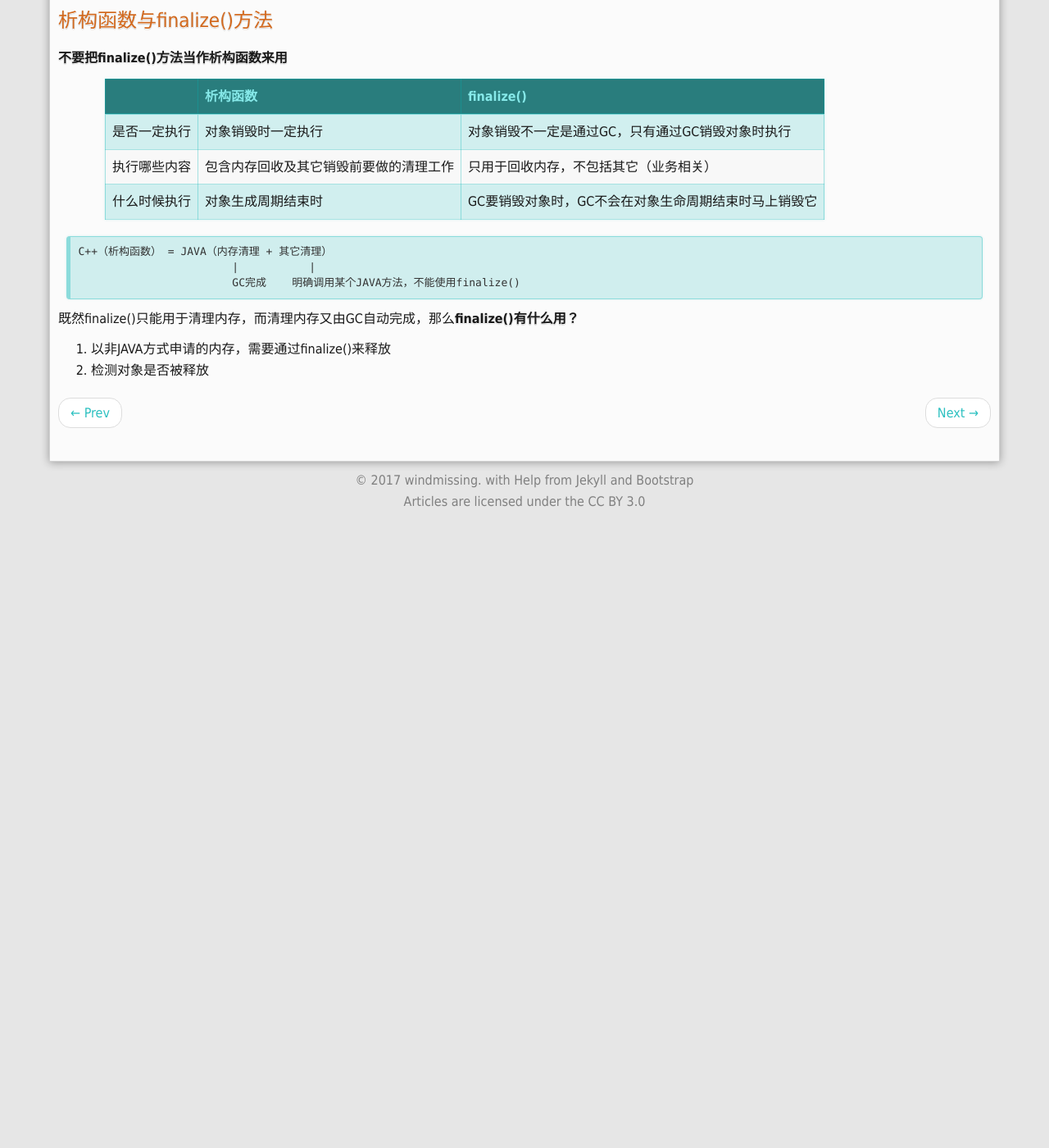
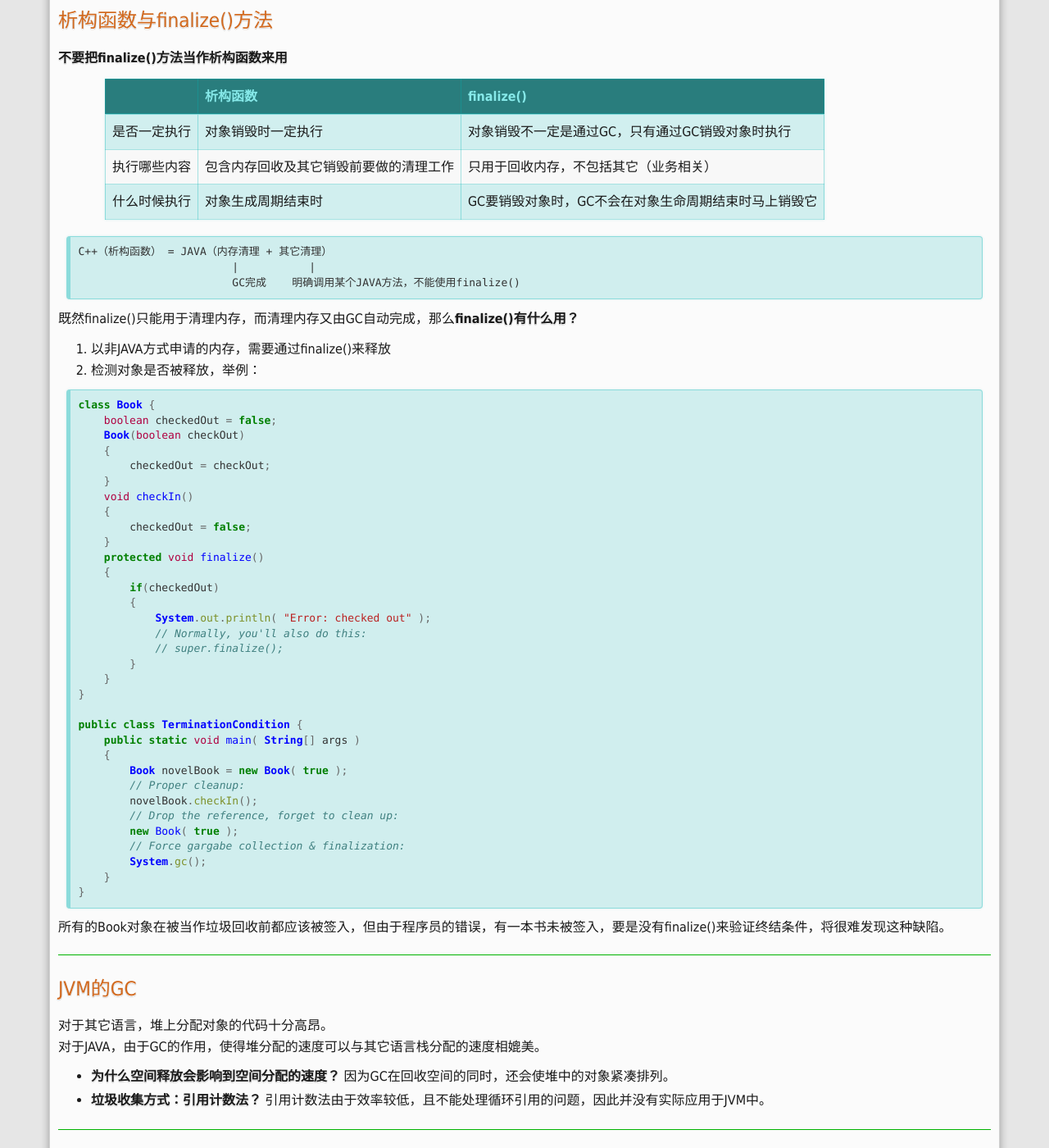
Before and after one commit to windmissing/windmissing.github.io, a Jekyll site: the page built from _posts/2017-04-18-thinking-in-java-record-5.md, in a window 1280 px wide and 1400 px high, scrolled down 624 px. Shown: the whole window at 82% size. Built offline with Jekyll 4.4.1, drawn with Linux system fonts in a browser that asks for light colours; comment, search, counter and statistics services are not loaded; before the commit the page ends 1254 px from its top, so only the background shows below that; some of the changed text lies outside the part shown.

Commit message:
thinking in JAVA chapter 5

````diff
--- a/_posts/2017-04-18-thinking-in-java-record-5.md
+++ b/_posts/2017-04-18-thinking-in-java-record-5.md
@@ -48,4 +48,103 @@
 既然finalize()只能用于清理内存，而清理内存又由GC自动完成，那么**finalize()有什么用？**
 
 1. 以非JAVA方式申请的内存，需要通过finalize()来释放
-2. 检测对象是否被释放
+2. 检测对象是否被释放，举例：
+
+```java
+class Book {
+    boolean checkedOut = false;
+    Book(boolean checkOut)
+    {
+        checkedOut = checkOut;
+    }
+    void checkIn()
+    {
+        checkedOut = false;
+    }
+    protected void finalize()
+    {
+        if(checkedOut)
+        {
+            System.out.println( "Error: checked out" );
+            // Normally, you'll also do this:
+            // super.finalize();
+        }
+    }
+}
+
+public class TerminationCondition {
+    public static void main( String[] args )
+    {
+        Book novelBook = new Book( true );
+        // Proper cleanup:
+        novelBook.checkIn();
+        // Drop the reference, forget to clean up:
+        new Book( true );
+        // Force gargabe collection & finalization:
+        System.gc();
+    }
+}
+```
+
+所有的Book对象在被当作垃圾回收前都应该被签入，但由于程序员的错误，有一本书未被签入，要是没有finalize()来验证终结条件，将很难发现这种缺陷。
+
+---
+
+#### JVM的GC
+
+对于其它语言，堆上分配对象的代码十分高昂。
+对于JAVA，由于GC的作用，使得堆分配的速度可以与其它语言栈分配的速度相媲美。
+ - **为什么空间释放会影响到空间分配的速度？**
+因为GC在回收空间的同时，还会使堆中的对象紧凑排列。
+ - **垃圾收集方式：引用计数法？**
+引用计数法由于效率较低，且不能处理循环引用的问题，因此并没有实际应用于JVM中。
+
+---
+
+#### GC的工作方法
+
+##### 主要流程：
+1. 根据算法1追踪到所有的对象，剩下的就是要回收的空间
+2. 根据算法2决定使算法3还是算法4回收空间
+3. 算法3/算法4
+
+##### 算法1：追踪“活”的对象
+对于任何“活”的对象，一定能最终追溯到其存活在堆栈或静态存储区之中的引用。这个引用链条可以穿过数个对象层次。
+1.从堆栈和静态存储区开始
+2.遍历所有引用，找到所有“活”的对象
+3.对于发现的每个引用，进一步追踪它所引用的对象，如此反复
+##### 算法2：自适应技术
+
+JVM会监视系统状态，如果所有对象都稳定，垃圾回收器的效率降低的话，就切换到算法4。
+同样，JVM会跟踪算法4的效果，要是堆空间出现很多碎片，就会切换到算法3.
+
+##### 算法3：停止-复制
+
+1.暂停程序的运行
+2.把所有活着的对象从当前堆复制到另一个堆
+3.搬的同时，修正指向它的引用
+
+优点：新堆保持紧凑排列
+缺点：1.需要两个堆，空间2.稳定后垃圾少，大量的复制是浪费的
+改进：内存分配以“块”为单位，小的对象被复制并整理，大的对象不会被复制
+
+##### 算法4：标记-清扫
+
+找到活的对象时仅作标记
+标志完成才开始清理
+未标记的对象会被释放
+
+优点：不需要复制
+缺点：产生内存碎片
+
+---
+
+#### 初始化
+
+在不同情况下使用未初始化的变量会有不同的结果。
+对于未初始化的局部变量，使用时会报错，因为JAVA认为**未初始化的局部变量更有可能是程序员的疏忽，所以采用默认值反而会掩盖这种失误**。
+对于未初始化的类成员变量，系统会给个默认值0。
+
+---
+
+#### 指定初始化
````
Also changed, not shown: _posts/2017-03-17-difference-java-c++-record.md (deleted, +0 -50 lines), _posts/2017-03-23-thinking-in-java-record-2.md (+2 -0 lines), _posts/2017-03-23-thinking-in-java-record-3.md (+2 -0 lines), _posts/2017-04-12-thinking-in-java-record-4.md (+1 -0 lines).
